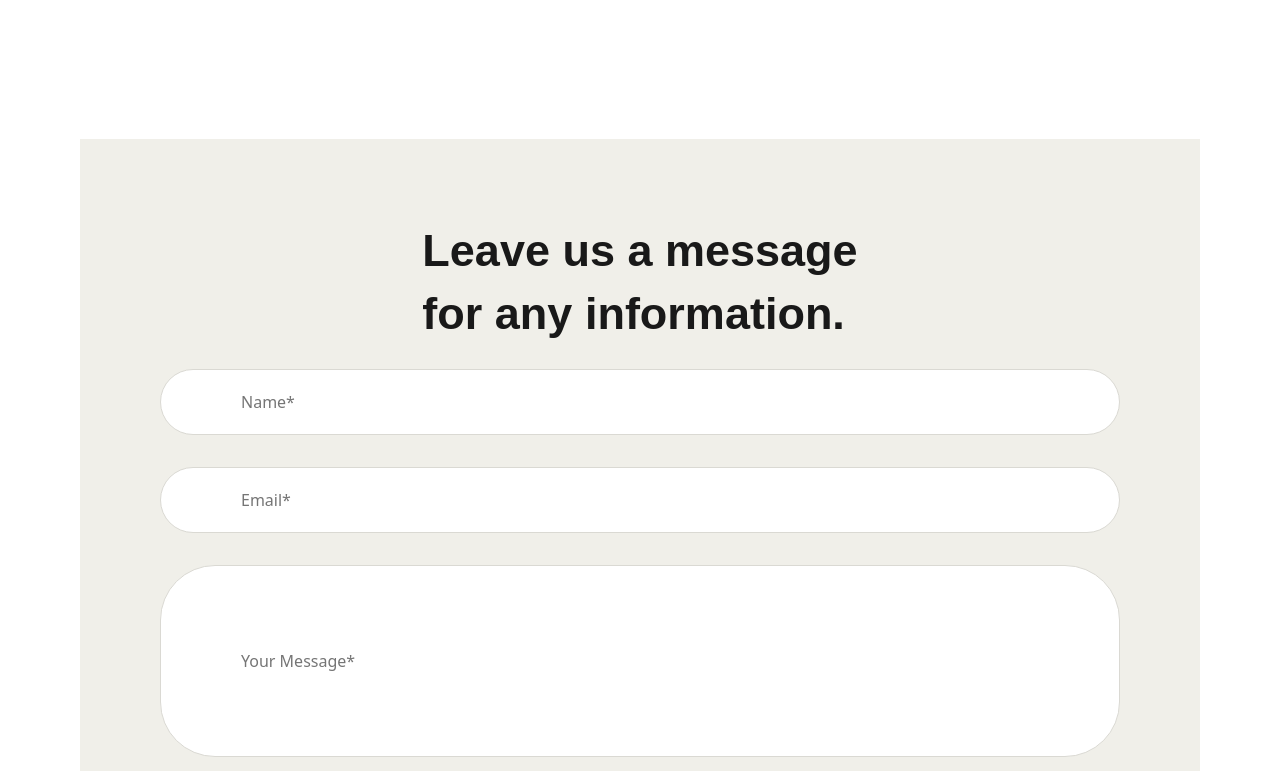
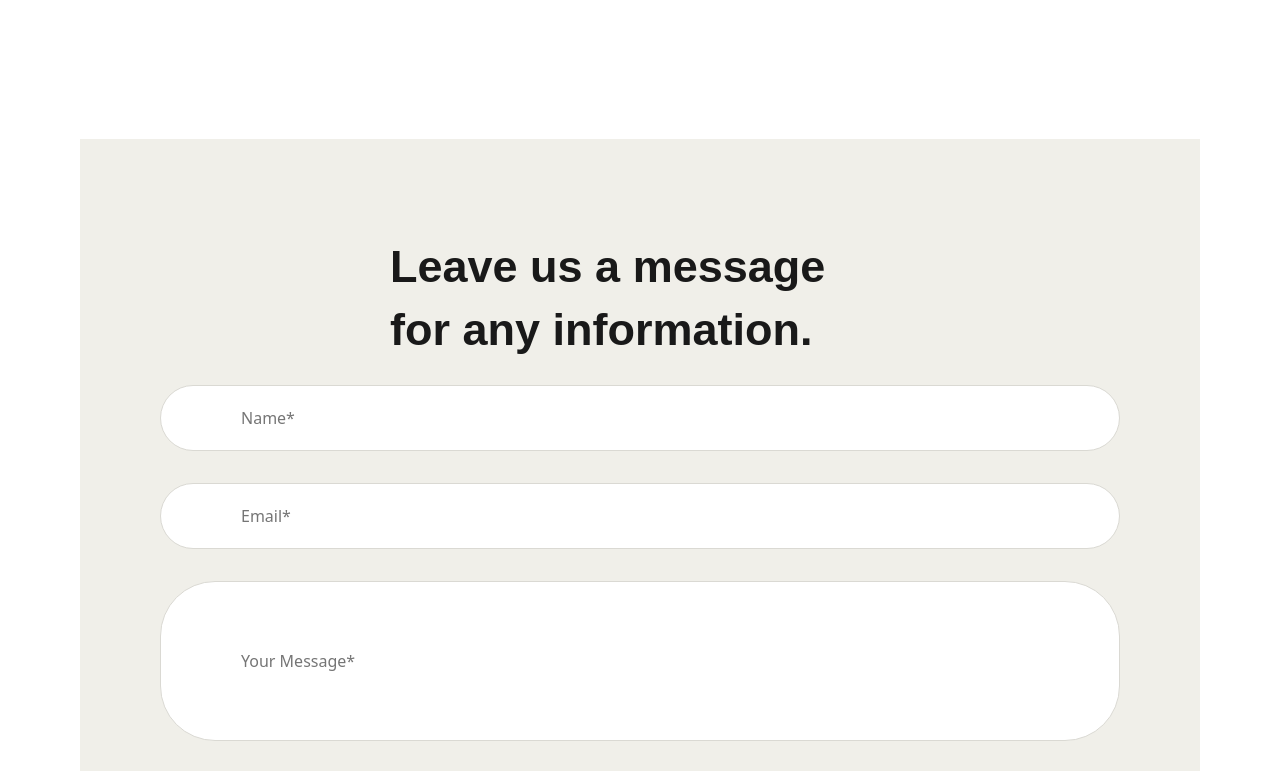
Before and after one commit to Mrhagg/Inlamningjs, a React (Create React App) app: page /contacts in a window 1280 px wide. Shown: the part 660-1431 px from the top of the page. Built offline with nearby package versions, Linux system fonts and the light colour scheme; some icons are missing.

Commit message:
added som validation to the forms on the contact page, did some easy validation, but im far from done with it.

```diff
--- a/src/components/FormsSection.css
+++ b/src/components/FormsSection.css
@@ -14,9 +14,10 @@
   color: #191919;
   font-weight: 600;
 }
-.message-container .Text1 h1 span {
+.message-container .Text1 h1 {
   display: block;
   line-height: 1.4;
+  width: 500px;
 }
 .message-container form input {
   margin-top: 1rem;
@@ -38,7 +39,7 @@
   margin-top: 2rem;
   padding: 20px 80px;
   border-radius: 55px;
-  height: 12rem;
+  height: 10rem;
   border: 1px solid #DAD9D3;
   margin-right: 20px;
 }
@@ -70,3 +71,9 @@
   color: #FFFFFF;
   box-shadow: 0 0 0 0 #3b3421;
 }
+
+span {
+  position: relative;
+  left: 2rem;
+  top: 5px;
+}
--- a/src/components/FormsSection.js
+++ b/src/components/FormsSection.js
@@ -1,30 +1,88 @@
 import React from 'react'
-
+import { useState } from 'react'
 import './FormsSection.css'
 import Button from './Extras/Button'
+import SectionTitle from './Extras/SectionTitle';
 
-const FormsSection = () => {
-  return (
-    <section class="message-container">
-      <div class="Text1">
-        <h1>
-          <span>Leave us a message</span>
-          <span>for any information.</span>
-        </h1>
-      </div>
-      <div />
-      <form>
-        <input type="text" placeholder="Name*"/>
-      </form>
-      <form>
-        <input class="input2" type="text" placeholder="Email*"/>
-      </form>
-      <form>
-        <input class="input3" type="text" placeholder="Your Message*"/>
-      </form>
-      <Button className="btn-yellow" title="Send Message" />
-</section>
-  )
+
+
+
+function FormSection() {
+  const [name, setName] = useState ('');
+  const [email, setEmail] = useState('');
+  const [message, setMessage] = useState('');
+  const [isValidEmail, setIsValidEmail] = useState(true);
+
+
+
+  const validateEmail = (email) => {
+    const emailPattern = /^[a-zA-Z0-9._%+-]+@[a-zA-Z0-9.-]+\.[a-zA-Z]{2,}$/;
+
+    return emailPattern.test(email);
+  };
+
+  const handleEmailChange = (e) => {
+    const newEmail = e.target.value;
+    setEmail(newEmail);
+    setIsValidEmail(validateEmail(newEmail));
+  };
+
+  const handleSubmit = (e) => {
+    e.preventDefault();
+
+    if (!isValidEmail) {
+      alert('Ange en giltig e-postadress.');
+      return;
+    }
+
+    if (!name || !email || !message) {
+      alert('Alla fält måste innehålla ett värde.');
+      return;
+    }
+  };
+
+
+    return (
+      <section className="message-container">
+        <div className="Text1">
+          <SectionTitle bigtitle="Leave us a message for any information." />
+        </div>
+        <form onSubmit={handleSubmit}>
+          <div>
+            <input
+              type="text"
+              placeholder="Name*"
+              value={name}
+              onChange={(e) => setName(e.target.value)}
+              required
+            />
+            {!isValidEmail && <span>Du måste ange ett giltigt namn</span>}
+            <span></span>
+          </div>
+          <div>
+            <input className="input2"
+              type="email"
+              placeholder="Email*"
+              value={email}
+              onChange={handleEmailChange}
+              required
+            />
+           {!isValidEmail && <span>Du måste ange en giltig e-postadress</span>}
+          </div>
+          <div>
+            <input className="input3"
+              type="text"
+              placeholder="Your Message*"
+              value={message}
+              onChange={(e) => setMessage(e.target.value)}
+              required
+            />
+             {!isValidEmail && <span>Du måste ange ett</span>}
+            <span></span>
+          </div>
+          <Button className="btn-yellow" title="Send Message" />
+        </form>
+      </section>
+    );
 }
-
-export default FormsSection
+export default FormSection;
--- a/src/components/InfoSection.css
+++ b/src/components/InfoSection.css
@@ -19,6 +19,7 @@
 .info .crito p {
   position: relative;
   top: 2.5rem;
+  right: 2rem;
   text-align: start;
   font-size: 16px;
   font-family: "Inter", sans-serif;
@@ -27,6 +28,7 @@
 .info .crito p span {
   display: block;
   line-height: 1.8;
+
 }
 .info .links {
   position: relative;
```
